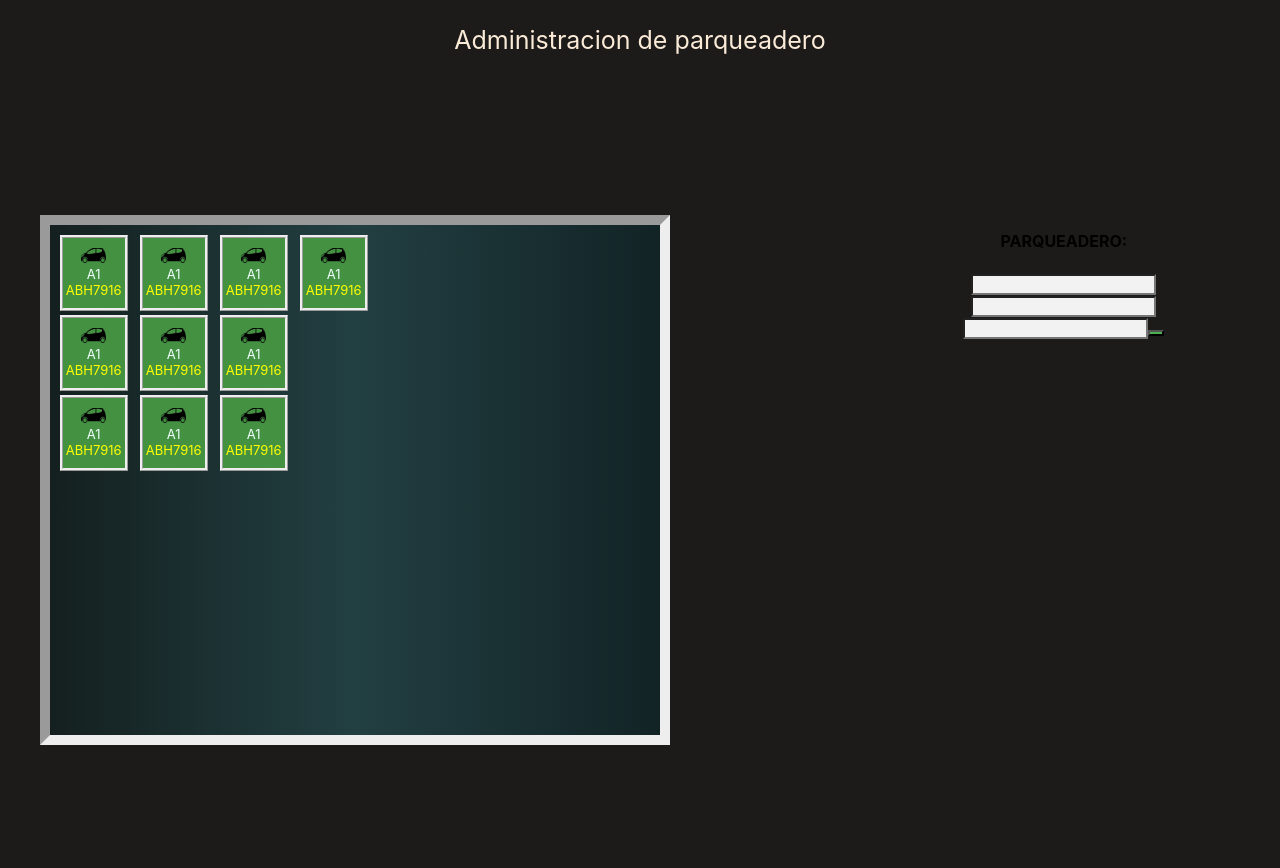
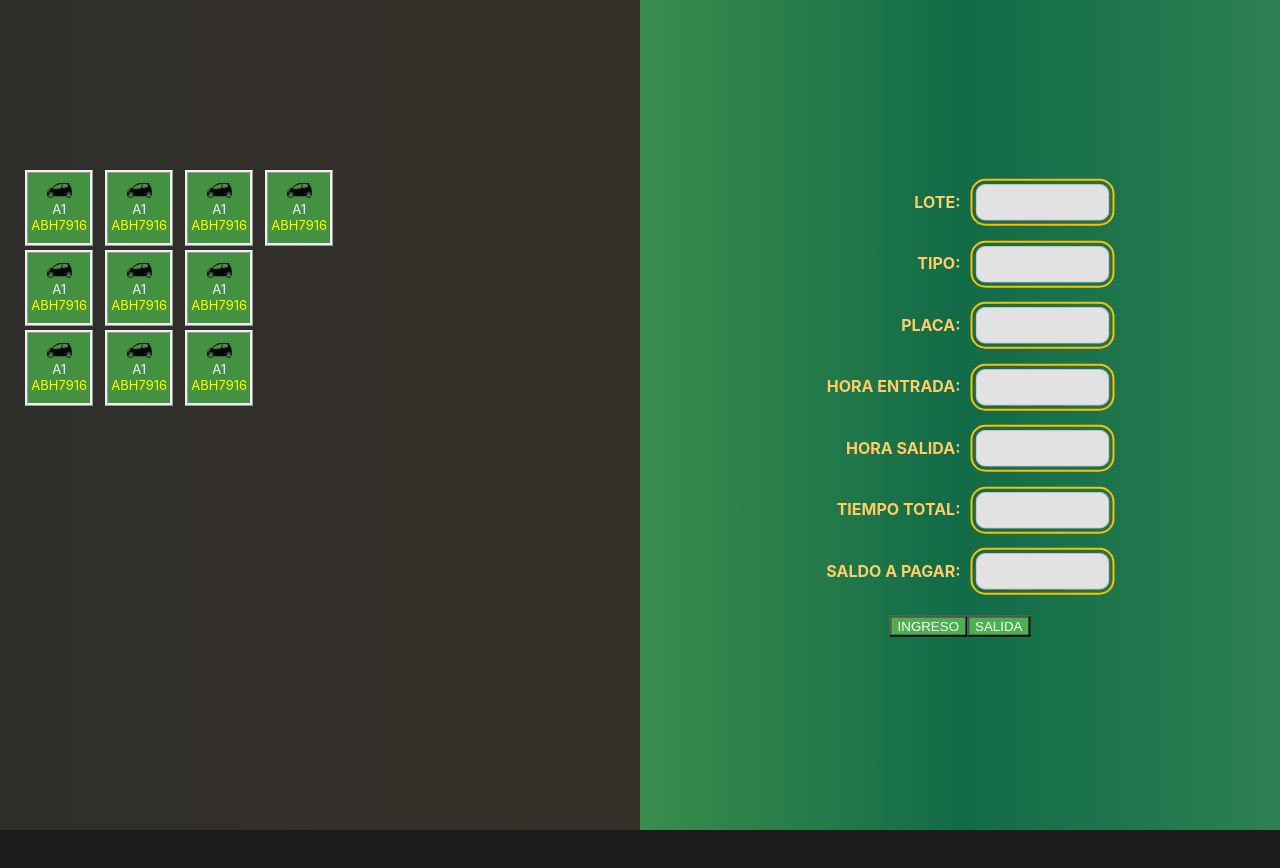
Before and after one commit to willfreegit/viu_front, a React (Create React App) app: page /administrator in a window 1280 px wide. Shown: the top 868 px of the page. After the commit the page ends 800 px from the top, so only its background shows below. Built offline with nearby package versions, Linux system fonts and the light colour scheme.

Commit message:
Buttons maintenaince

```diff
--- a/src/components/administration/administration-component.js
+++ b/src/components/administration/administration-component.js
@@ -6,22 +6,23 @@ import LotComponent from './lot-component';
 const AdministrationComponent = () => {
   return (
     <>
-      <header>
-        <HeaderComponent></HeaderComponent>
-      </header>
-      <body>
-        <div className='row-body'>
-          <div className='left-column'>
-            <LotComponent></LotComponent>
-          </div>
-          <div className='right-column'>
-            <BodyComponent></BodyComponent>
-          </div>
+      <HeaderComponent></HeaderComponent>
+      <br></br>
+      <div class="split left">
+        <div className='centered'>
+          <LotComponent></LotComponent>
         </div>
 
-      </body>
-      <footer>
-      </footer>
+      </div>
+      <div class="split right">
+        <div className='centered'>
+          <BodyComponent></BodyComponent>
+        </div>
+
+      </div>
+
+
+
 
     </>
   )
--- a/src/components/administration/administration.css
+++ b/src/components/administration/administration.css
@@ -1,19 +1,6 @@
 .title {
     color: antiquewhite;
     margin-top: 1px;
-}
-
-.row-body {
-    display: flex;
-    flex-direction: row;
-}
-
-.left-column {
-    width: 70%;
-}
-
-.right-column {
-    width: 30%;
 }
 
 .squares {
@@ -44,10 +31,70 @@
 .scrollable {
     margin: 5px;
     padding: 5px;
-    background: linear-gradient(90deg, rgb(180, 226, 197) 0%, rgb(20, 32, 31) 0%, rgb(34, 63, 66) 50%, rgb(18, 35, 37) 100%);
+    /*background: linear-gradient(90deg, rgb(180, 226, 197) 0%, rgb(20, 32, 31) 0%, rgb(34, 63, 66) 50%, rgb(18, 35, 37) 100%);*/
     width: 600px;
     height: 500px;
     overflow: auto;
     border: 1ch;
-    border-style: inset;
+    /*border-style: inset;*/
 }
+
+/* RIGTH PART OF THE SCREEN*/
+.div {
+    margin-bottom: 10px;
+}
+
+.label {
+    font-size: 16px; font-weight: 300; color: #ffcc66; margin: 0 0 24px;
+    display: inline-block;
+    width: 150px;
+    margin-right: 15px;
+    text-align: right;
+}
+
+.input {
+    width: 100px;
+    border-radius: 10px;
+    outline: 2px solid #FEBF00;
+    border: 0;
+    color: rgb(143, 2, 136);
+    font-weight: bold;
+    font-family: -apple-system, BlinkMacSystemFont, 'Segoe UI', Roboto, Oxygen, Ubuntu, Cantarell, 'Open Sans', 'Helvetica Neue', sans-serif;
+    background-color: #e2e2e2;
+    outline-offset: 3px;
+    padding: 5px 1rem;
+    transition: 0.25s;
+  }
+
+
+/* Split the screen in half */
+.split {
+    height: 100%;
+    width: 50%;
+    position: fixed;
+    z-index: 1;
+    top: 0;
+    overflow-x: hidden;
+    padding-top: 30px;
+}
+
+/* Control the left side */
+.left {
+    left: 0;
+    background: linear-gradient(90deg, rgb(247, 143, 143) 0%, rgb(46, 46, 42) 0%, rgb(51, 47, 42) 50%, rgb(53, 49, 40) 100%);
+}
+
+/* Control the right side */
+.right {
+    right: 0;
+    background: linear-gradient(90deg, rgb(180, 226, 197) 0%, rgb(59, 141, 76) 0%, rgb(17, 107, 71) 50%, rgb(44, 128, 82) 100%);
+}
+
+/* If you want the content centered horizontally and vertically */
+.centered {
+    position: absolute;
+    top: 50%;
+    left: 50%;
+    transform: translate(-50%, -50%);
+    text-align: center;
+}
--- a/src/components/administration/body-component.js
+++ b/src/components/administration/body-component.js
@@ -1,15 +1,42 @@
 import React, { useEffect, useState } from 'react';
-import TableComponent from './table-component';
+import './administration.css';
 
-const BodyComponent = () =>{
+const BodyComponent = () => {
 
-    return(
-        <div>
-            <h4>PARQUEADERO: </h4>
-         <input ></input>
-         <input></input>
-         <input></input>
-         <button></button>
+    return (
+        <div className='div'>
+            <form action="/form/submit" method="post">
+                <div className='div'>
+                    <label className='label'><b>LOTE:</b></label>
+                    <input className= "input" type="text" />
+                </div>
+                <div className='div'>
+                    <label className='label'><b>TIPO:</b></label>
+                    <input className= "input" type="text" />
+                </div>
+                <div className='div'>
+                    <label className='label'><b>PLACA:</b></label>
+                    <input className= "input" type="text" />
+                </div>
+                <div className='div'>
+                    <label className='label'><b>HORA ENTRADA:</b></label>
+                    <input className= "input" type="text" />
+                </div>
+                <div className='div'>
+                    <label className='label'><b>HORA SALIDA:</b></label>
+                    <input className= "input" type="text" />
+                </div>
+                <div className='div'>
+                    <label className='label'><b>TIEMPO TOTAL:</b></label>
+                    <input className= "input" type="text" />
+                </div>
+                <div className='div'>
+                    <label className='label'><b>SALDO A PAGAR:</b></label>
+                    <input className= "input" type="text" />
+                </div>
+                <button>INGRESO</button>
+                <button>SALIDA</button>
+            </form>
         </div>
     )
 }
```
